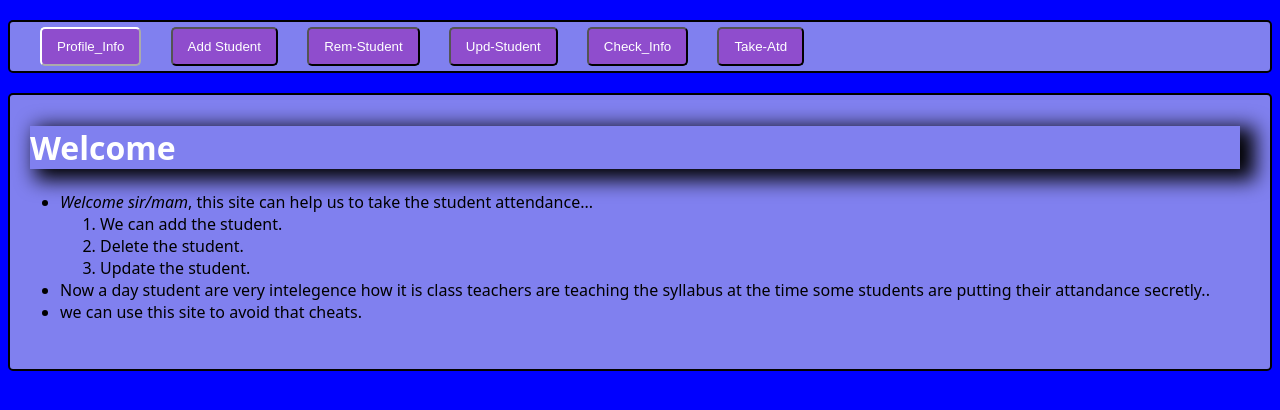
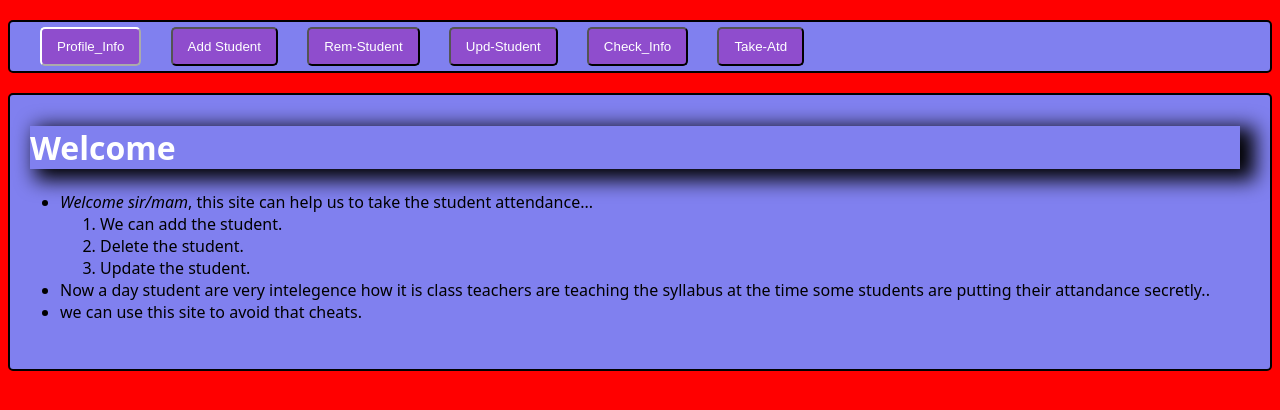
Before and after one commit to srdevaraj2006/https---github.com-srdevaraj2006-sd01430, a PHP site: page /siteindex.html in a window 1280 px wide. Shown: the top 410 px of the page. Run offline with PHP 8.4, Linux system fonts and the light colour scheme.

Commit message:
sample testing

```diff
--- a/siteindex.css
+++ b/siteindex.css
@@ -1,5 +1,5 @@
 body{
-    background-color:blue;
+    background-color:red;
 }
 .navigationbar{
     margin-top: 20px;
```
